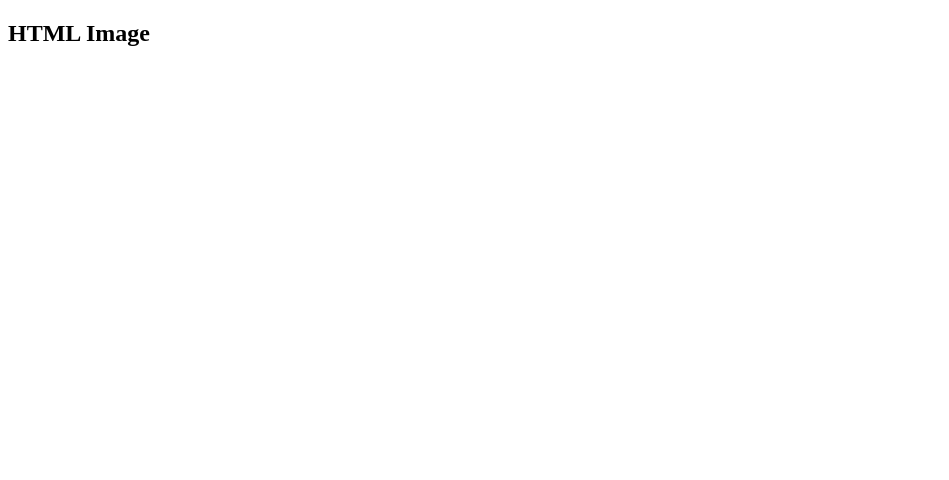
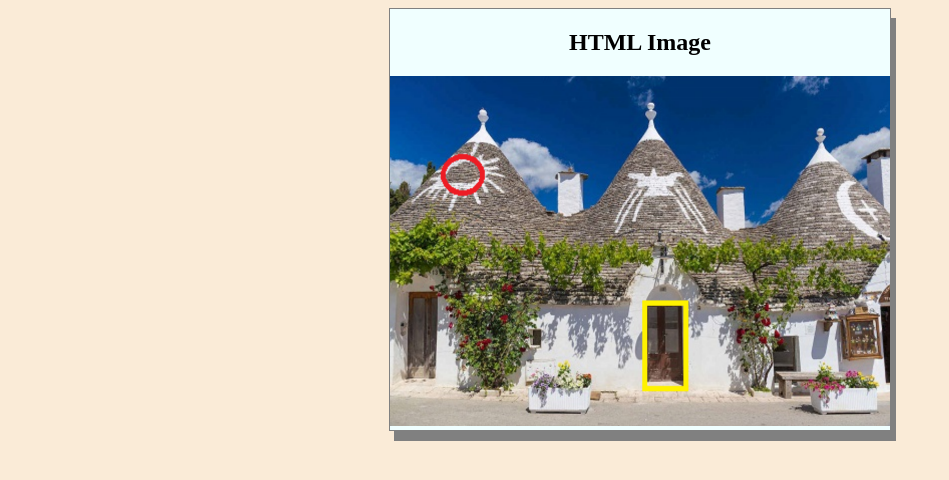
Before and after one commit to A3Scotl/01_NguyenTruongAn_Web, a plain HTML site: page lap1_NguyenTruongAn/bai8.html in a window 1280 px wide. Shown: the whole page, without its empty margins (0-949 px from the left). Drawn offline with Linux system fonts and the light colour scheme.

Commit message:
add bai8

```diff
--- a/lap1_NguyenTruongAn/bai8.html
+++ b/lap1_NguyenTruongAn/bai8.html
@@ -5,9 +5,30 @@
     <meta http-equiv="X-UA-Compatible" content="IE=edge">
     <meta name="viewport" content="width=device-width, initial-scale=1.0">
     <title>bai8</title>
+    <style>
+        body{
+            display: flex;
+            justify-content: center;
+            background-color: antiquewhite;
+        }
+        div{
+            text-align: center;
+            border: 1px solid gray;
+            box-shadow: 5px 10px gray;
+            width: fit-content;
+            background-color:azure;
+        }
+    </style>
 </head>
 <body>
+   <div>
     <h2>HTML Image</h2>
-    <img src="" alt="">
+    <img src="./img/bai8.png" width="500" height="350" alt="My Palce" usemap="#imagemap">
+    <map name="planemap">
+        <area shape="rect" coords="254,214,298,298" href="A.htm" alt="Sun">
+        <area shape="circle" coords="58,82,40" href="B.htm" alt="Mercury">
+
+    </map>
+   </div>
 </body>
 </html>
```
